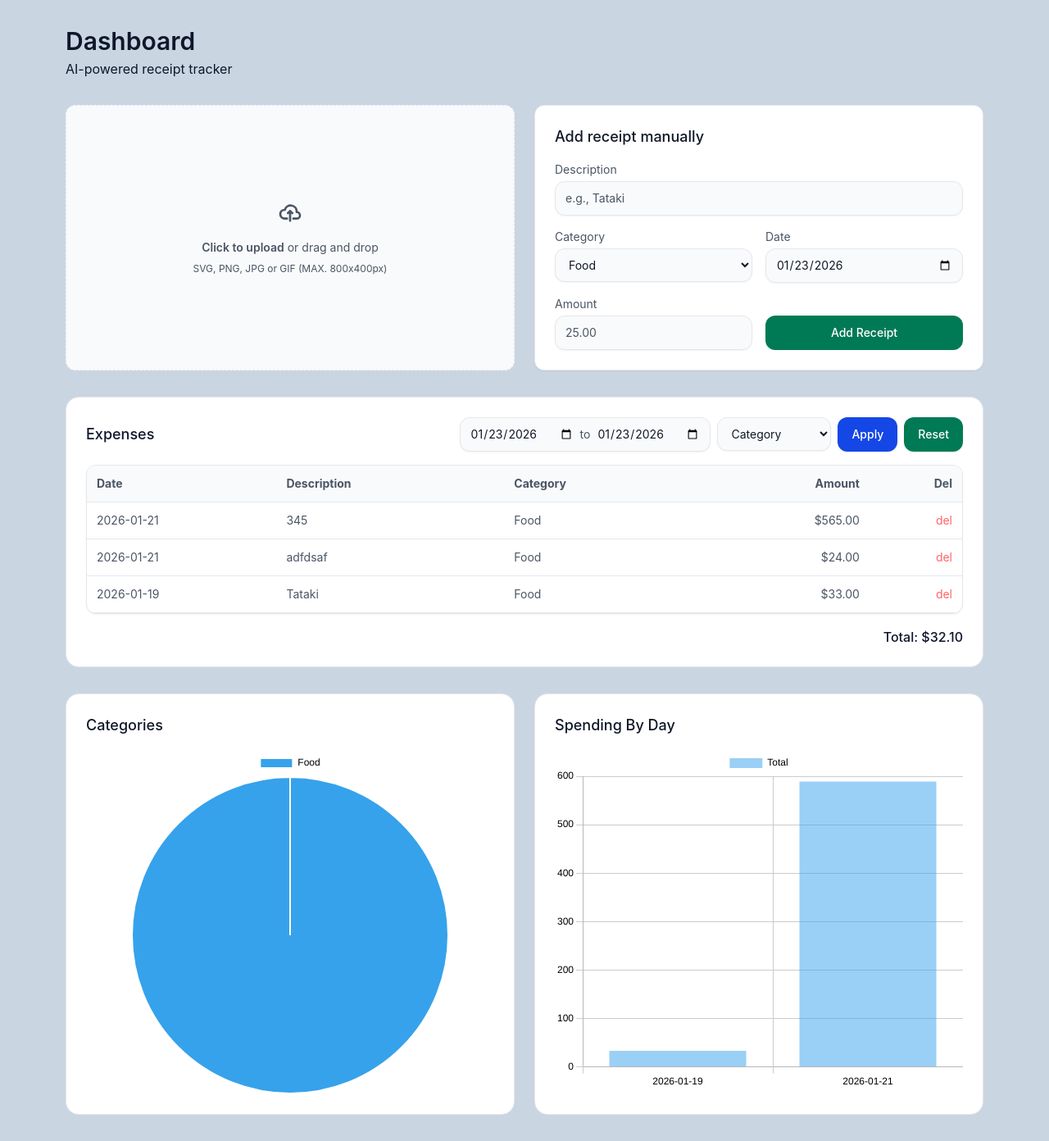
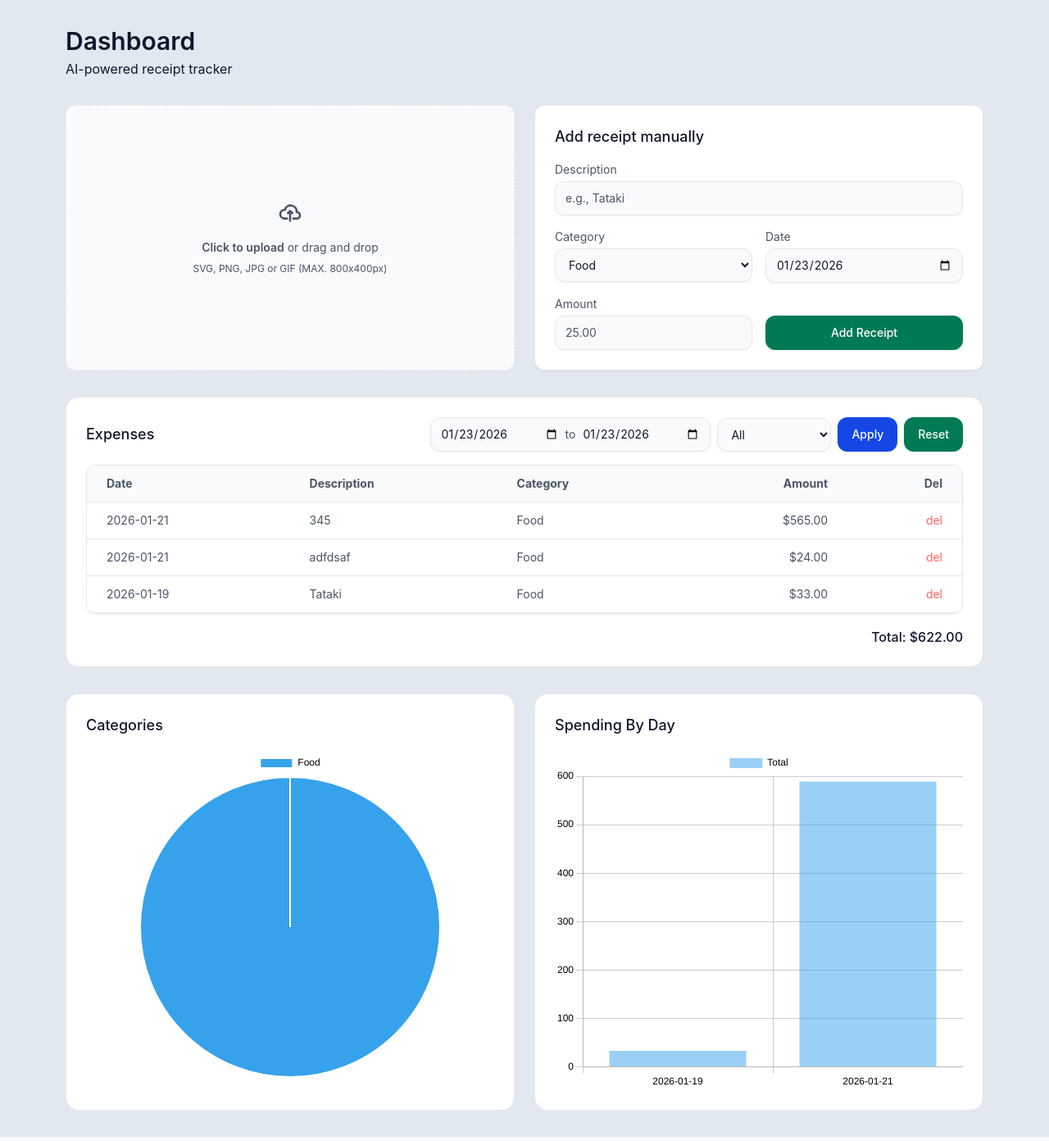
Before and after one commit to gracech1/ai-receipt-tracker, a Flask app: page / in a window 1280 px wide. Shown: the whole page at 82% size. Run offline with Flask 3, Linux system fonts and the light colour scheme; some libraries are stand-ins or nearby versions.

Commit message:
added filtering, deletion

```diff
--- a/static/dist/output.css
+++ b/static/dist/output.css
@@ -278,29 +278,85 @@
     --leading-5: 20px;
     --radius-base: 12px;
     --color-body: var(--color-gray-600);
+    --color-body-subtle: var(--color-gray-500);
     --color-heading: var(--color-gray-900);
+    --color-fg-brand-subtle: var(--color-blue-200);
     --color-fg-brand: var(--color-blue-700);
+    --color-fg-brand-strong: var(--color-blue-900);
+    --color-fg-success: var(--color-emerald-700);
+    --color-fg-success-strong: var(--color-emerald-900);
+    --color-fg-danger: var(--color-rose-700);
+    --color-fg-danger-strong: var(--color-rose-900);
+    --color-fg-warning-subtle: var(--color-orange-600);
+    --color-fg-warning: var(--color-orange-900);
+    --color-fg-yellow: var(--color-yellow-400);
     --color-fg-disabled: var(--color-gray-400);
+    --color-fg-purple: var(--color-purple-600);
+    --color-fg-cyan: var(--color-cyan-600);
+    --color-fg-indigo: var(--color-indigo-600);
+    --color-fg-pink: var(--color-pink-600);
+    --color-fg-lime: var(--color-lime-600);
     --color-neutral-primary-soft: var(--color-white);
     --color-neutral-primary: var(--color-white);
     --color-neutral-primary-medium: var(--color-white);
+    --color-neutral-primary-strong: var(--color-white);
     --color-neutral-secondary-soft: var(--color-gray-50);
     --color-neutral-secondary: var(--color-gray-50);
     --color-neutral-secondary-medium: var(--color-gray-50);
+    --color-neutral-secondary-strong: var(--color-gray-50);
+    --color-neutral-secondary-strongest: var(--color-gray-50);
+    --color-neutral-tertiary-soft: var(--color-gray-100);
     --color-neutral-tertiary: var(--color-gray-100);
     --color-neutral-tertiary-medium: var(--color-gray-100);
     --color-neutral-quaternary: var(--color-gray-200);
+    --color-neutral-quaternary-medium: var(--color-gray-200);
+    --color-gray: var(--color-gray-300);
+    --color-brand-softer: var(--color-blue-50);
+    --color-brand-soft: var(--color-blue-100);
     --color-brand: var(--color-blue-700);
     --color-brand-medium: var(--color-blue-200);
     --color-brand-strong: var(--color-blue-800);
+    --color-success-soft: var(--color-emerald-50);
     --color-success: var(--color-emerald-700);
     --color-success-medium: var(--color-emerald-100);
     --color-success-strong: var(--color-emerald-800);
+    --color-danger-soft: var(--color-rose-50);
+    --color-danger: var(--color-rose-700);
+    --color-danger-medium: var(--color-rose-100);
+    --color-danger-strong: var(--color-rose-800);
+    --color-warning-soft: var(--color-orange-50);
+    --color-warning: var(--color-orange-500);
+    --color-warning-medium: var(--color-orange-100);
+    --color-warning-strong: var(--color-orange-700);
+    --color-dark-soft: var(--color-gray-800);
     --color-dark: var(--color-gray-800);
+    --color-dark-strong: var(--color-gray-900);
+    --color-disabled: var(--color-gray-100);
+    --color-purple: var(--color-purple-500);
+    --color-sky: var(--color-sky-500);
+    --color-teal: var(--color-teal-600);
+    --color-pink: var(--color-pink-600);
+    --color-cyan: var(--color-cyan-500);
+    --color-fuchsia: var(--color-fuchsia-600);
+    --color-indigo: var(--color-indigo-600);
+    --color-orange: var(--color-orange-400);
+    --color-buffer: var(--color-white);
+    --color-buffer-medium: var(--color-white);
+    --color-buffer-strong: var(--color-white);
+    --color-muted: var(--color-gray-50);
+    --color-light-subtle: var(--color-gray-100);
     --color-light: var(--color-gray-100);
+    --color-light-medium: var(--color-gray-100);
+    --color-default-subtle: var(--color-gray-200);
     --color-default: var(--color-gray-200);
     --color-default-medium: var(--color-gray-200);
     --color-default-strong: var(--color-gray-200);
+    --color-success-subtle: var(--color-emerald-200);
+    --color-danger-subtle: var(--color-rose-200);
+    --color-warning-subtle: var(--color-orange-200);
+    --color-brand-subtle: var(--color-blue-200);
+    --color-brand-light: var(--color-blue-600);
+    --color-dark-subtle: var(--color-gray-800);
     --color-dark-backdrop: var(--color-gray-950);
   }
 }
@@ -593,6 +649,15 @@
   .h-8 {
     height: calc(var(--spacing) * 8);
   }
+  .h-100 {
+    height: calc(var(--spacing) * 100);
+  }
+  .h-120 {
+    height: calc(var(--spacing) * 120);
+  }
+  .h-140 {
+    height: calc(var(--spacing) * 140);
+  }
   .h-\[calc\(100\%-1rem\)\] {
     height: calc(100% - 1rem);
   }
@@ -608,6 +673,9 @@
   .min-h-full {
     min-height: 100%;
   }
+  .w-1 {
+    width: calc(var(--spacing) * 1);
+  }
   .w-1\/2 {
     width: calc(1/2 * 100%);
   }
@@ -620,6 +688,9 @@
   .w-8 {
     width: calc(var(--spacing) * 8);
   }
+  .w-36 {
+    width: calc(var(--spacing) * 36);
+  }
   .w-64 {
     width: calc(var(--spacing) * 64);
   }
@@ -637,6 +708,9 @@
   }
   .flex-shrink {
     flex-shrink: 1;
+  }
+  .border-collapse {
+    border-collapse: collapse;
   }
   .-translate-x-full {
     --tw-translate-x: -100%;
@@ -777,9 +851,6 @@
   .rounded-base {
     border-radius: var(--radius-base);
   }
-  .rounded-full {
-    border-radius: calc(infinity * 1px);
-  }
   .rounded-lg {
     border-radius: var(--radius-lg);
   }
@@ -834,9 +905,6 @@
   .border-gray-200 {
     border-color: var(--color-gray-200);
   }
-  .border-slate-600 {
-    border-color: var(--color-slate-600);
-  }
   .border-transparent {
     border-color: transparent;
   }
@@ -845,6 +913,9 @@
   }
   .bg-brand {
     background-color: var(--color-brand);
+  }
+  .bg-dark-backdrop {
+    background-color: var(--color-dark-backdrop);
   }
   .bg-dark-backdrop\/70 {
     background-color: color-mix(in srgb, oklch(13% 0.028 261.692) 70%, transparent);
@@ -855,6 +926,9 @@
   .bg-gray-100 {
     background-color: var(--color-gray-100);
   }
+  .bg-gray-900 {
+    background-color: var(--color-gray-900);
+  }
   .bg-gray-900\/50 {
     background-color: color-mix(in srgb, oklch(21% 0.034 264.665) 50%, transparent);
     @supports (color: color-mix(in lab, red, red)) {
@@ -879,8 +953,8 @@
   .bg-neutral-tertiary-medium {
     background-color: var(--color-neutral-tertiary-medium);
   }
-  .bg-slate-300 {
-    background-color: var(--color-slate-300);
+  .bg-slate-200 {
+    background-color: var(--color-slate-200);
   }
   .bg-success {
     background-color: var(--color-success);
@@ -897,18 +971,21 @@
       background-color: color-mix(in oklab, var(--color-white) 50%, transparent);
     }
   }
+  .p-0 {
+    padding: calc(var(--spacing) * 0);
+  }
   .p-1 {
     padding: calc(var(--spacing) * 1);
   }
   .p-1\.5 {
     padding: calc(var(--spacing) * 1.5);
   }
+  .p-2 {
+    padding: calc(var(--spacing) * 2);
+  }
   .p-2\.5 {
     padding: calc(var(--spacing) * 2.5);
   }
-  .p-3 {
-    padding: calc(var(--spacing) * 3);
-  }
   .p-4 {
     padding: calc(var(--spacing) * 4);
   }
@@ -930,9 +1007,6 @@
   .px-6 {
     padding-inline: calc(var(--spacing) * 6);
   }
-  .py-1 {
-    padding-block: calc(var(--spacing) * 1);
-  }
   .py-2 {
     padding-block: calc(var(--spacing) * 2);
   }
@@ -941,6 +1015,9 @@
   }
   .py-3 {
     padding-block: calc(var(--spacing) * 3);
+  }
+  .py-6 {
+    padding-block: calc(var(--spacing) * 6);
   }
   .py-8 {
     padding-block: calc(var(--spacing) * 8);
@@ -1029,6 +1106,9 @@
   .text-red-400 {
     color: var(--color-red-400);
   }
+  .text-slate-400 {
+    color: var(--color-slate-400);
+  }
   .text-slate-900 {
     color: var(--color-slate-900);
   }
@@ -1037,6 +1117,9 @@
   }
   .uppercase {
     text-transform: uppercase;
+  }
+  .underline {
+    text-decoration-line: underline;
   }
   .opacity-0 {
     opacity: 0%;
@@ -1176,6 +1259,12 @@
   .focus\:border-brand {
     &:focus {
       border-color: var(--color-brand);
+    }
+  }
+  .focus\:ring-0 {
+    &:focus {
+      --tw-ring-shadow: var(--tw-ring-inset,) 0 0 0 calc(0px + var(--tw-ring-offset-width)) var(--tw-ring-color, currentcolor);
+      box-shadow: var(--tw-inset-shadow), var(--tw-inset-ring-shadow), var(--tw-ring-offset-shadow), var(--tw-ring-shadow), var(--tw-shadow);
     }
   }
   .focus\:ring-2 {
--- a/templates/index.html
+++ b/templates/index.html
@@ -11,7 +11,7 @@
     <script src="https://cdn.jsdelivr.net/npm/chart.js"></script>
   </head>
 
-  <body class="min-h-full bg-slate-300 text-slate-900">
+  <body class="min-h-full bg-slate-200 text-slate-900">
     <main class="mx-auto max-w-6xl px-4 py-8 space-y-8">
       <!-- 1) Header -->
       <header class="space-y-1">
@@ -68,7 +68,7 @@
             <div>
               <label class="block text-sm text-body mb-1">Description</label>
               <input
-                name="description"
+                name="description" required
                 placeholder="e.g., Tataki"
                 class="block w-full bg-neutral-secondary-medium border border-default-medium text-heading text-sm rounded-base focus:ring-brand focus:border-brand px-3 py-2.5 shadow-xs placeholder:text-body"
               />
@@ -78,7 +78,7 @@
               <div>
                 <label class="block text-sm text-body mb-1">Category</label>
                 <select
-                  name="category"
+                  name="category" required
                   class="block w-full bg-neutral-secondary-medium border border-default-medium text-heading text-sm rounded-base focus:ring-brand focus:border-brand px-3 py-2.5 shadow-xs placeholder:text-body"
                 >
                   {% for c in categories %}
@@ -89,7 +89,7 @@
               <div>
                 <label class="block text-sm text-body mb-1">Date</label>
                 <input
-                  name="date"
+                  name="date" required
                   value="{{today}}"
                   type="date"
                   class="w-full rounded-base bg-neutral-secondary-medium border border-default-medium text-heading text-sm rounded-base focus:ring-brand focus:border-brand px-3 py-2.5 shadow-xs placeholder:text-body"
@@ -101,7 +101,7 @@
               <div>
                 <label class="block text-sm text-body mb-1">Amount</label>
                 <input
-                  name="amount"
+                  name="amount" required
                   type="number"
                   step="0.01"
                   min="0.01"
@@ -128,15 +128,20 @@
           <h2 class="text-lg font-medium">Expenses</h2>
 
           <div class="flex flex-wrap gap-2">
+            <form
+              method="get"
+              action="{{ url_for('index') }}"
+              class="flex items-center gap-2"
+            >
               <div
                 class="flex items-center gap-2 bg-neutral-secondary-medium border border-default-medium rounded-base px-3 py-2.5 shadow-xs"
               >
                 <label class="sr-only" for="start_date">Start date</label>
                 <input
                   id="start_date"
-                name="start_date"
+                  name="start"
                   type="date"
-                value="{{today}}"
+                  value="{{start_str or today}}"
                   class="w-36 bg-transparent border-0 p-0 text-heading text-sm focus:ring-0 focus:outline-none"
                 />
 
@@ -144,9 +149,9 @@
                 <label class="sr-only" for="end_date">End date</label>
                 <input
                   id="end_date"
-                name="end_date"
+                  name="end"
                   type="date"
-                value="{{today}}"
+                  value="{{end_str or today}}"
                   class="w-36 bg-transparent border-0 p-0 text-heading text-sm focus:ring-0 focus:outline-none"
                 />
               </div>
@@ -155,22 +160,29 @@
                   name="category"
                   class="block w-full bg-neutral-secondary-medium border border-default-medium text-heading text-sm rounded-base focus:ring-brand focus:border-brand px-3 py-2.5 shadow-xs placeholder:text-body"
                 >
-                <option default>Category</option>
+                  <option value="" {% if not selected_category %}selected{% endif %}>All</option>
+
                   {% for c in categories %}
-                <option value="{{c}}">{{c}}</option>
+                    <option value="{{ c }}" {% if selected_category == c %}selected{% endif %}>
+                      {{ c }}
+                    </option>
                   {% endfor %}
                 </select>
               </div>
               <button
+                type="submit"
                 class="text-white bg-brand box-border border border-transparent hover:bg-brand-strong focus:ring-4 focus:ring-brand-medium shadow-xs font-medium leading-5 rounded-base text-sm px-4 py-2.5 focus:outline-none"
               >
                 Apply
               </button>
-            <button
-              class="text-white bg-success box-border border border-transparent hover:bg-success-strong focus:ring-4 focus:ring-success-medium shadow-xs font-medium leading-5 rounded-base text-sm px-4 py-2.5 focus:outline-none"
+              <a
+                href="{{ url_for('index') }}"
+                class="inline-flex items-center justify-center text-white bg-success box-border border border-transparent hover:bg-success-strong focus:ring-4 focus:ring-success-medium shadow-xs font-medium leading-5 rounded-base text-sm px-4 py-2.5 focus:outline-none"
               >
                 Reset
-            </button>
+              </a>
+
+            </form>
           </div>
         </div>
 
@@ -182,11 +194,11 @@
               class="text-alate-900 text-sm text-body bg-neutral-secondary-soft border-b rounded-base border-default"
             >
               <tr>
-                <th class="p-3 text-left">Date</th>
+                <th class="px-6 py-3 text-left">Date</th>
                 <th class="px-6 py-3 text-left">Description</th>
                 <th class="px-6 py-3 text-left">Category</th>
                 <th class="px-6 py-3 text-right">Amount</th>
-                <th class="p-3 text-right">Del</th>
+                <th class="px-6 py-3 text-right">Del</th>
               </tr>
             </thead>
             <tbody>
@@ -194,11 +206,13 @@
 
               <!-- placeholder rows -->
               <tr class="border-b border-default">
-                <td class="p-3">{{e.date}}</td>
+                <td class="px-6 py-3">{{e.date}}</td>
                 <td class="px-6 py-3">{{e.description}}</td>
                 <td class="px-6 py-3">{{e.category}}</td>
-                <td class="px-6 py-3 text-right">${{"%.2f"|format(e.amount)}}</td>
-                <td class="p-3 text-right">
+                <td class="px-6 py-3 text-right">
+                  ${{"%.2f"|format(e.amount)}}
+                </td>
+                <td class="px-6 py-3 text-right">
                   <form
                     method="post"
                     action="{{url_for('delete', expense_id=e.id)}}"
@@ -207,13 +221,14 @@
                     "
                   >
                     <button class="text-red-400">del</button>
+                  </form>
                 </td>
               </tr>
               {% endfor %} {% else %}
             </tbody>
             <tr>
               <td colspan="5" class="px-4 py-6 text-center text-slate-400">
-                  No expenses yet — add your first one above.
+                No expenses found.
               </td>
             </tr>
             {% endif %}
@@ -221,7 +236,7 @@
         </div>
 
         <div class="text-right text-slate-900 font-medium">
-          Total: <span>$32.10</span>
+          Total: <span>${{ '%.2f'|format(total or 0)}}</span>
         </div>
       </section>
 
@@ -231,7 +246,7 @@
           class="rounded-2xl bg-neutral-primary-soft p-6 border border-default"
         >
           <h2 class="text-lg font-medium mb-4">Categories</h2>
-          <div class="h-140 w-full">
+          <div class="h-100 w-full">
             <canvas id="pieChart" height="420"></canvas>
           </div>
         </div>
```
Also changed, not shown: instance/expenses.db. Lines whose indentation alone changed are shown as unchanged.
